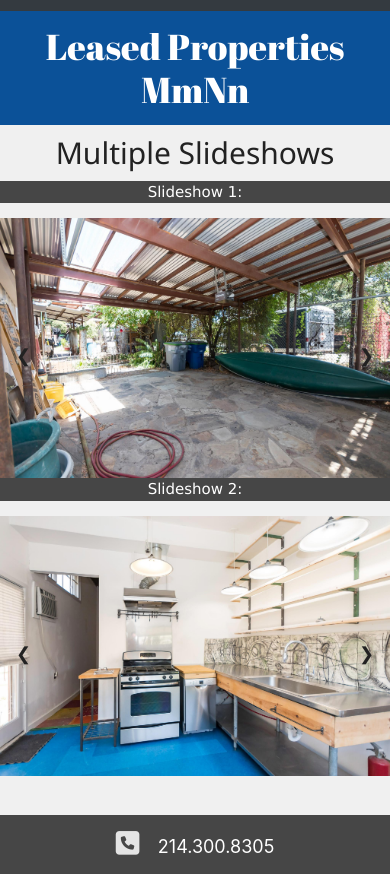
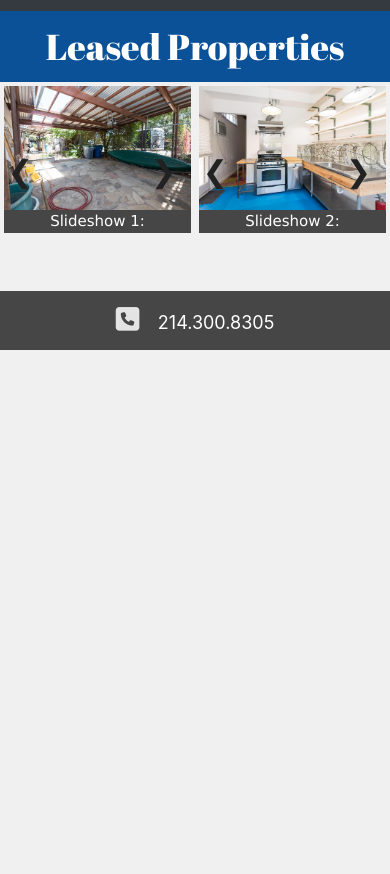
Before and after one commit to JesseBadgley/realtor-mcmayon-v2, a plain HTML site: page leased.html in a window 390 px wide. Shown: the part 72-946 px from the top of the page. After the commit the page ends 844 px from the top, so only its background shows below. Drawn offline with nearby package versions, Linux system fonts and the light colour scheme; a web font is replaced by a local one.

Commit message:
made slide show responsive

```diff
--- a/leased-carousel.css
+++ b/leased-carousel.css
@@ -1,10 +1,51 @@
-leased-page-container {
+* {
+	box-sizing: border-box;
+}
+.mySlides1,
+.mySlides2 {
 	display: flex;
-	flex-direction: row;
 	flex-wrap: wrap;
-	justify-content: center;
-	height: 100%;
-	width: 100%;
+}
+img {
+	vertical-align: middle;
+}
+
+/* Slideshow container */
+.slideshow-container {
+	max-width: 1000px;
+	position: relative;
+	margin: auto;
+}
+
+/* Next & previous buttons */
+.prev,
+.next {
+	cursor: pointer;
+	position: absolute;
+	top: 50%;
+	width: auto;
+	padding: 2%;
+	margin-top: -22px;
+	color: purple;
+	font-weight: bold;
+	font-size: 2em;
+	transition: 0.6s ease;
+	border-radius: 0 3px 3px 0;
+	user-select: none;
+}
+
+/* Position the "next button" to the right */
+.next {
+	right: 0;
+	border-radius: 3px 0 0 3px;
+	margin-right: 0.5em;
+}
+
+/* On hover, add a grey background color */
+.prev:hover,
+.next:hover {
+	background-color: #464646;
+	color: white;
 }
 
 .header {
@@ -25,8 +66,14 @@ h1 {
 	font-family: 'Molle', cursive;
 }
 
-.carousel {
-	width: 40%;
+.all-slideshow-container {
+	display: flex;
+	flex-direction: row;
+	flex-wrap: wrap;
+}
+
+.slideshow-container {
+	width: 50%;
 	height: auto;
 	padding: 1%;
 }
--- a/leased.html
+++ b/leased.html
@@ -2,56 +2,7 @@
 <html lang="en">
 	<head>
 		<meta name="viewport" content="width=device-width, initial-scale=1" />
-		<style>
-			* {
-				box-sizing: border-box;
-			}
-			.mySlides1,
-			.mySlides2 {
-				display: flex;
-				flex-wrap: wrap;
-			}
-			img {
-				vertical-align: middle;
-			}
 
-			/* Slideshow container */
-			.slideshow-container {
-				max-width: 1000px;
-				position: relative;
-				margin: auto;
-			}
-
-			/* Next & previous buttons */
-			.prev,
-			.next {
-				cursor: pointer;
-				position: absolute;
-				top: 50%;
-				width: auto;
-				padding: 16px;
-				margin-top: -22px;
-				color: white;
-				font-weight: bold;
-				font-size: 18px;
-				transition: 0.6s ease;
-				border-radius: 0 3px 3px 0;
-				user-select: none;
-			}
-
-			/* Position the "next button" to the right */
-			.next {
-				right: 0;
-				border-radius: 3px 0 0 3px;
-			}
-
-			/* On hover, add a grey background color */
-			.prev:hover,
-			.next:hover {
-				background-color: #f1f1f1;
-				color: black;
-			}
-		</style>
 		<!-- Required meta tags -->
 		<meta charset="utf-8" />
 		<meta
@@ -176,12 +127,9 @@
 			</div>
 		</nav>
 		<div class="header">
-			<h1 id="h1">Leased Properties MmNn</h1>
+			<h1 id="h1">Leased Properties</h1>
 		</div>
-
-		<h2 style="text-align:center">Multiple Slideshows</h2>
-
-		<p>Slideshow 1:</p>
+		<div class="all-slideshow-container">
 			<div class="slideshow-container">
 				<div class="mySlides1">
 					<img src="img/leased-1/0-1.jpg" style="width:100%" />
@@ -197,9 +145,9 @@
 
 				<a class="prev" onclick="plusSlides(-1, 0)">&#10094;</a>
 				<a class="next" onclick="plusSlides(1, 0)">&#10095;</a>
+				<p>Slideshow 1:</p>
 			</div>
 
-		<p>Slideshow 2:</p>
 			<div class="slideshow-container">
 				<div class="mySlides2">
 					<img src="img/leased-1/0-4.jpg" style="width:100%" />
@@ -215,6 +163,8 @@
 
 				<a class="prev" onclick="plusSlides(-1, 1)">&#10094;</a>
 				<a class="next" onclick="plusSlides(1, 1)">&#10095;</a>
+				<p>Slideshow 2:</p>
+			</div>
 		</div>
 
 		<script>
```
Lines whose indentation alone changed are shown as unchanged.
